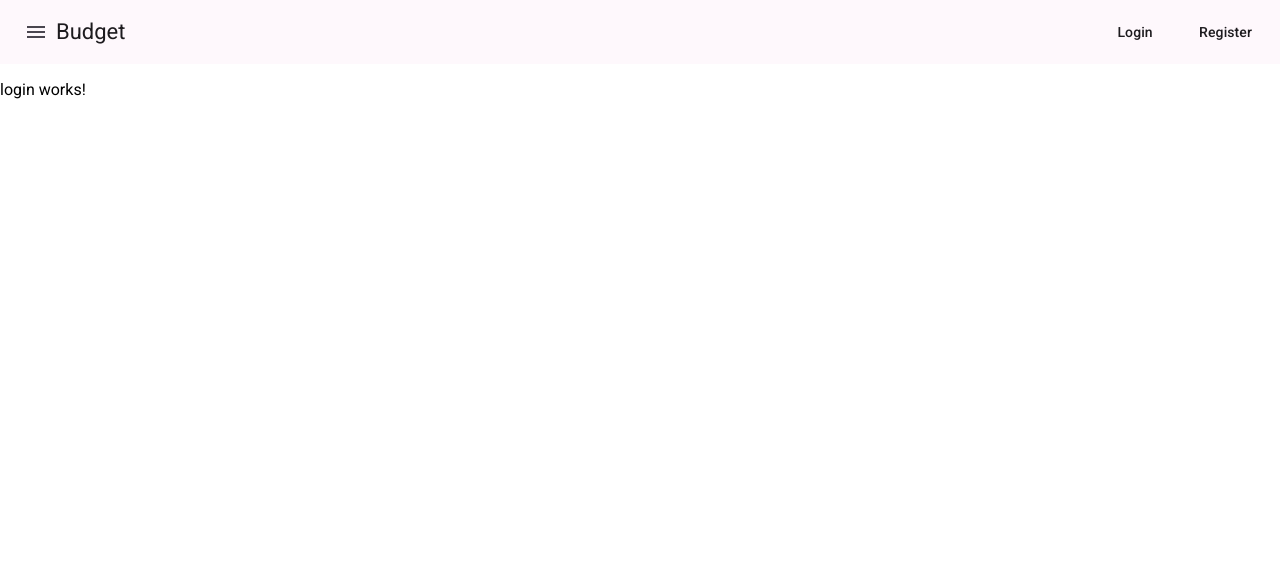
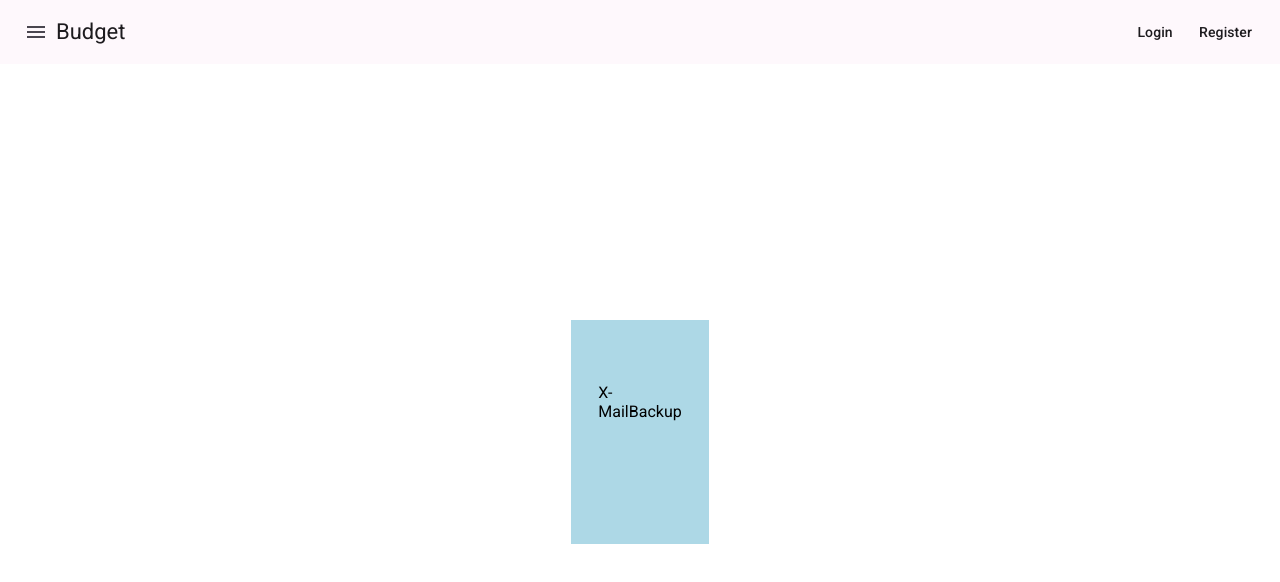
Before and after one commit to GeraClimber/Frontend, an Angular app: page /login in a window 1280 px wide. Shown: the top 582 px of the page. Built offline with nearby package versions, Linux system fonts and the light colour scheme.

Commit message:
feat: Add main page start login page

```diff
--- a/angular.json
+++ b/angular.json
@@ -8,7 +8,8 @@
       "schematics": {
         "@schematics/angular:component": {
           "style": "scss",
-          "skipTests": true
+          "skipTests": true,
+          "standalone": true
         },
         "@schematics/angular:directive": {
           "skipTests": true
--- a/src/app/Components/login/login.component.html
+++ b/src/app/Components/login/login.component.html
@@ -1 +1,30 @@
-<p>login works!</p>
+<div class="login-wrapper">
+    <div></div> <!-- для выравнивания посередине -->
+    <div class="psmodal-wrapper" >
+        <div class="content-wrapper">
+        <div class="logo-wrapper">
+          <div  class="logo-text">X-Mail<span class="logo-color">Backup</span></div>
+        </div>
+            <!-- <mat-form-field  class="bud-form-wrapper">
+            <mat-label>Почта</mat-label>
+            <input matInput [(ngModel)]="user" appLoginAutoFocus/>
+            </mat-form-field>
+
+            <mat-form-field style="width: 90%; margin: 0 auto;">
+            <mat-label>Пароль</mat-label>
+            <input style="position: relative;" matInput [type]="passwordVisible ? 'text' : 'password'"
+                    (keyup.enter)="onEnter()"
+                    [(ngModel)]="password" />
+            <mat-icon style="position: absolute; right: 0; margin-top: -6px;" (click)="togglePasswordVisibility()" class="toggle-password">
+                {{ passwordVisible ? 'visibility' : 'visibility_off' }}
+            </mat-icon>
+            </mat-form-field>
+
+            <button class="login-button" style="width: 51%; margin: 0 auto;" mat-raised-button
+                        color="primary"
+                        (click)="login()">Войти
+            </button> -->
+        </div>
+    </div>
+    <div></div> <!-- для выравнивания посередине -->
+</div>
--- a/src/app/Components/login/login.component.scss
+++ b/src/app/Components/login/login.component.scss
@@ -0,0 +1,58 @@
+.login-wrapper {
+    position: relative;
+    display: flex;
+    justify-content: space-between;
+    align-items: center;
+    height: 100%;
+    background-color: lightblue;
+  }
+
+.psmodal-wrapper {
+    width: 25%;
+    //background-color: $grey-700;
+    padding: 50px 20px;
+    border-radius: 26px;
+  }
+
+  @media only screen and (min-width : 569px) and (max-width: 912px) {
+    .psmodal-wrapper {
+      width: 50%;
+    }
+
+  }
+
+  @media only screen and (min-width : 320px) and (max-width : 568px){
+    .psmodal-wrapper {
+      width: 100%;
+    }
+  }
+
+  .logo-wrapper {
+    width: 100%;
+    height: 64px;
+    display: inline-flex;
+    align-items: center;
+    justify-content: center;
+    margin-bottom: 60px;
+  }
+
+  .bud-form-wrapper {
+    width: 90%;
+    margin: 0 auto;
+  }
+
+  .content-wrapper {
+    display: flex;
+    flex-direction: column;
+    align-items: center;
+  }
+
+  .sshm-logo-text {
+    padding-left: 0;
+  }
+
+  .login-button {
+    width: 51%;
+    margin: 0 auto;
+    //background-color: $primary-palette-300;
+  }
--- a/src/app/Components/main/main.component.html
+++ b/src/app/Components/main/main.component.html
@@ -1,3 +1,8 @@
-<!-- <div style="display: flex; flex-direction: column; align-items: center; padding-top: 14rem; height: 100vh; background-color: aquamarine;">
-
-</div> -->
+<mat-card class="bud-mat-card">
+    <mat-card-header>
+        <h2>To start budgeting</h2>
+    </mat-card-header>
+    <mat-card-content class="button-wrapper">
+        <a mat-stroked-button routerLink="/login" routerLinkActive="router-link-active" >Login</a>
+    </mat-card-content>
+</mat-card>
--- a/src/app/Components/main/main.component.scss
+++ b/src/app/Components/main/main.component.scss
@@ -0,0 +1,9 @@
+.button-wrapper {
+    display: flex;
+    align-items: center;
+    justify-content: center;
+}
+
+.bud-mat-card {
+    max-width: 100%;
+}
--- a/src/app/Components/main/main.component.ts
+++ b/src/app/Components/main/main.component.ts
@@ -1,8 +1,11 @@
 import { Component } from '@angular/core';
+import { MatCardModule } from '@angular/material/card';
+import { MatButtonModule } from '@angular/material/button';
+import { Router, RouterLink } from '@angular/router';
 
 @Component({
   selector: 'app-main',
-  imports: [],
+  imports: [MatCardModule, MatButtonModule, RouterLink],
   templateUrl: './main.component.html',
   styleUrl: './main.component.scss'
 })
--- a/src/app/Components/navbar/navbar.component.scss
+++ b/src/app/Components/navbar/navbar.component.scss
@@ -1,5 +1,5 @@
 .flex-container {
   display: flex;
-  gap: 1.25rem; // 5 * 0.25rem = 1.25rem
+  //gap: 1.25rem;
   align-items: center;
 }
--- a/src/app/Components/navbar/navbar.component.ts
+++ b/src/app/Components/navbar/navbar.component.ts
@@ -19,6 +19,7 @@ import { MatSnackBar, MatSnackBarModule } from '@angular/material/snack-bar';
     MatIconModule,
     CommonModule,
   ],
+  standalone: true,
   templateUrl: './navbar.component.html',
   styleUrl: './navbar.component.scss'
 })
--- a/src/app/app.component.html
+++ b/src/app/app.component.html
@@ -1,2 +1,4 @@
 <app-navbar></app-navbar>
-<router-outlet></router-outlet>
+<div class="app-wrap">
+    <router-outlet></router-outlet>
+</div>
--- a/src/app/app.component.scss
+++ b/src/app/app.component.scss
@@ -0,0 +1,11 @@
+.app-wrap {
+    width: 100%;
+    box-sizing: border-box;
+    position: relative;
+    display: flex;
+    flex-direction: column;
+    align-items: center;
+    justify-content: center;
+    height: calc(100vh - 65px);
+    //background-color: aquamarine;
+}
```
Also changed, not shown: src/app/Components/login/login.component.ts (+19 -2 lines), src/app/app.component.ts (+5 -4 lines).
